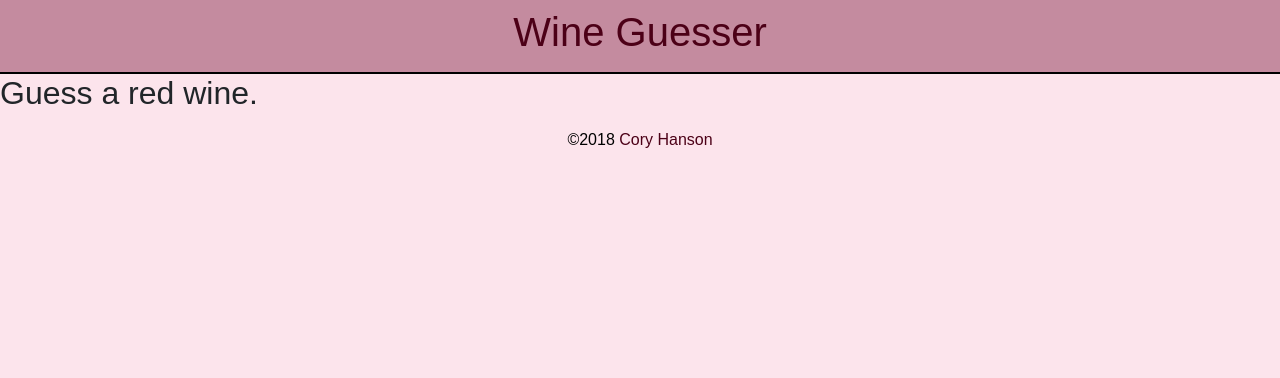
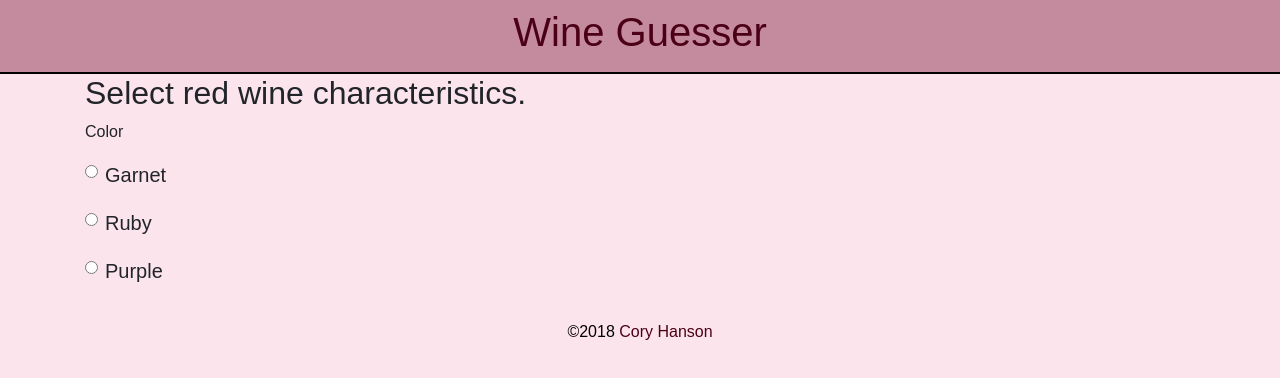
Before and after one commit to chanson5000/wineguesser-react, a React (Create React App) app in the folder client/: page /guess-red in a window 1280 px wide. Shown: the top 378 px of the page. Built offline with nearby package versions, Linux system fonts and the light colour scheme.

Commit message:
Workstation transfer.

```diff
--- a/client/src/components/guess/RedWine.js
+++ b/client/src/components/guess/RedWine.js
@@ -3,9 +3,35 @@ import React, {Component} from 'react';
 class RedWine extends Component {
   render() {
     return (
-        <div>
-          <h2>Guess a red wine.</h2>
-        </div>
+      <div className="container">
+        <h2>Select red wine characteristics.</h2>
+          <form>
+            <div className="form-group">
+              <label htmlFor="color">Color</label>
+              <div className="form-check form-control-lg">
+                <input className="form-check-input" type="radio" name="color" id="colorGarnet"
+                       value="colorGarnet"/>
+                <label className="form-check-label" htmlFor="colorGarnet">
+                  Garnet
+                </label>
+              </div>
+              <div className="form-check form-control-lg">
+                <input className="form-check-input" type="radio" name="color" id="colorRuby"
+                       value="colorRuby"/>
+                <label className="form-check-label" htmlFor="colorRuby">
+                  Ruby
+                </label>
+              </div>
+              <div className="form-check form-control-lg">
+                <input className="form-check-input" type="radio" name="color" id="colorPurple"
+                       value="colorPurple"/>
+                <label className="form-check-label" htmlFor="colorPurple">
+                  Purple
+                </label>
+              </div>
+            </div>
+          </form>
+      </div>
     );
   }
 }
--- a/client/src/components/guess/WhiteWine.js
+++ b/client/src/components/guess/WhiteWine.js
@@ -3,7 +3,7 @@ import React, {Component} from 'react';
 class WhiteWine extends Component {
   render() {
     return (
-        <div>
+        <div className="container">
           <h2>Guess a white wine.</h2>
         </div>
     );
```
Also changed, not shown: 1 other file (tests, documents, lock files or other folders).
